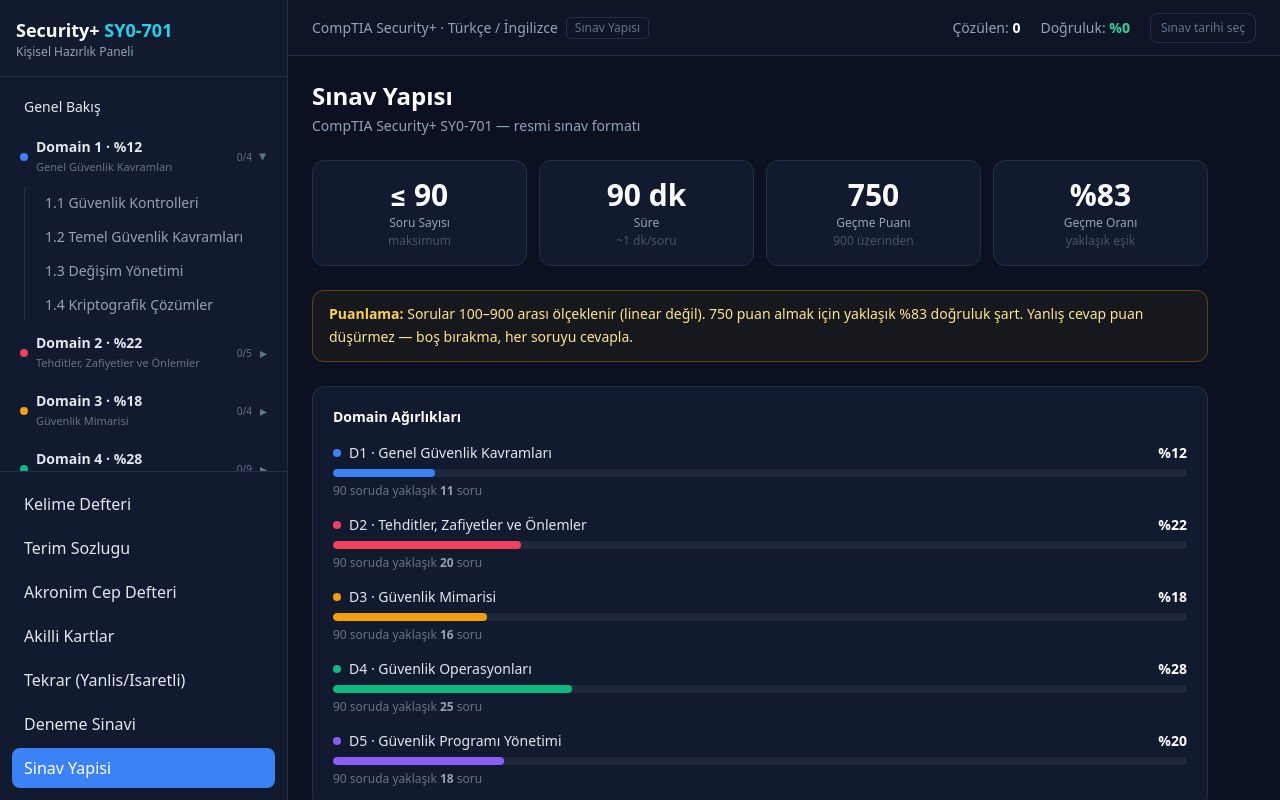
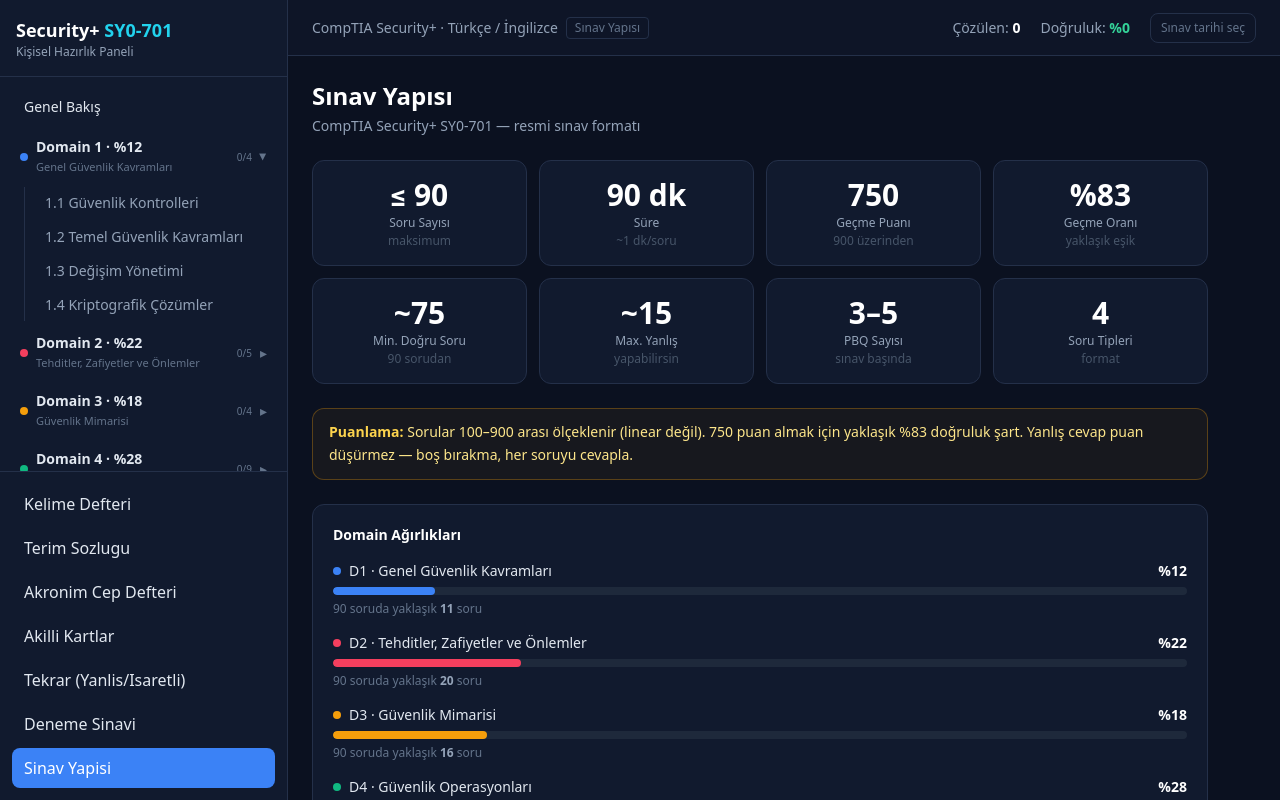
Before and after one commit to lBurak1/Security-renim, a React (Vite) app: page /exam-info in a window 1280 px wide. Built offline with nearby package versions, Linux system fonts and the light colour scheme.

Commit message:
Add min correct questions and max wrong to exam info

```diff
--- a/src/pages/ExamInfoPage.jsx
+++ b/src/pages/ExamInfoPage.jsx
@@ -60,6 +60,10 @@ export default function ExamInfoPage() {
           { label: 'Süre', value: '90 dk', sub: '~1 dk/soru' },
           { label: 'Geçme Puanı', value: '750', sub: '900 üzerinden' },
           { label: 'Geçme Oranı', value: '%83', sub: 'yaklaşık eşik' },
+          { label: 'Min. Doğru Soru', value: '~75', sub: '90 sorudan' },
+          { label: 'Max. Yanlış', value: '~15', sub: 'yapabilirsin' },
+          { label: 'PBQ Sayısı', value: '3–5', sub: 'sınav başında' },
+          { label: 'Soru Tipleri', value: '4', sub: 'format' },
         ].map((s) => (
           <div key={s.label} className="card p-4 text-center">
             <div className="text-2xl md:text-3xl font-bold text-white">{s.value}</div>
```
